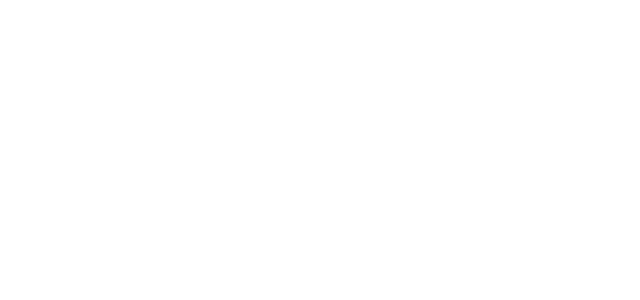
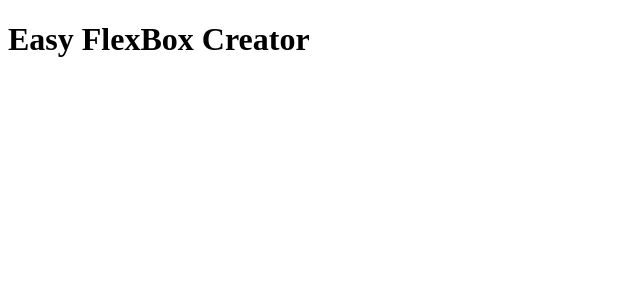
Before and after one commit to SkyDogzz/EasyFlexboxCreator, a React (Create React App) app: page / in a window 1280 px wide. Shown: the top 300 px of the page, without its empty margins (0-640 px from the left). Built offline with nearby package versions, Linux system fonts and the light colour scheme.

Commit message:
Add components Header.jsx

```diff
--- a/package.json
+++ b/package.json
@@ -9,6 +9,7 @@
     "react": "^18.2.0",
     "react-dom": "^18.2.0",
     "react-scripts": "5.0.1",
+    "sass": "^1.55.0",
     "web-vitals": "^2.1.4"
   },
   "scripts": {
--- a/src/App.js
+++ b/src/App.js
@@ -1,9 +1,9 @@
-function App() {
+import Header from './components/Header';
+
+export default function App() {
   return (
     <div className="App">
-
+      <Header />
     </div>
   );
 }
-
-export default App;
--- /dev/null
+++ b/src/components/Header.jsx
@@ -0,0 +1,7 @@
+export default function Header() {
+  return (
+    <header>
+      <h1>Easy FlexBox Creator</h1>
+    </header>
+  );
+}
```
Also changed, not shown: 1 other file (tests, documents, lock files or other folders).
